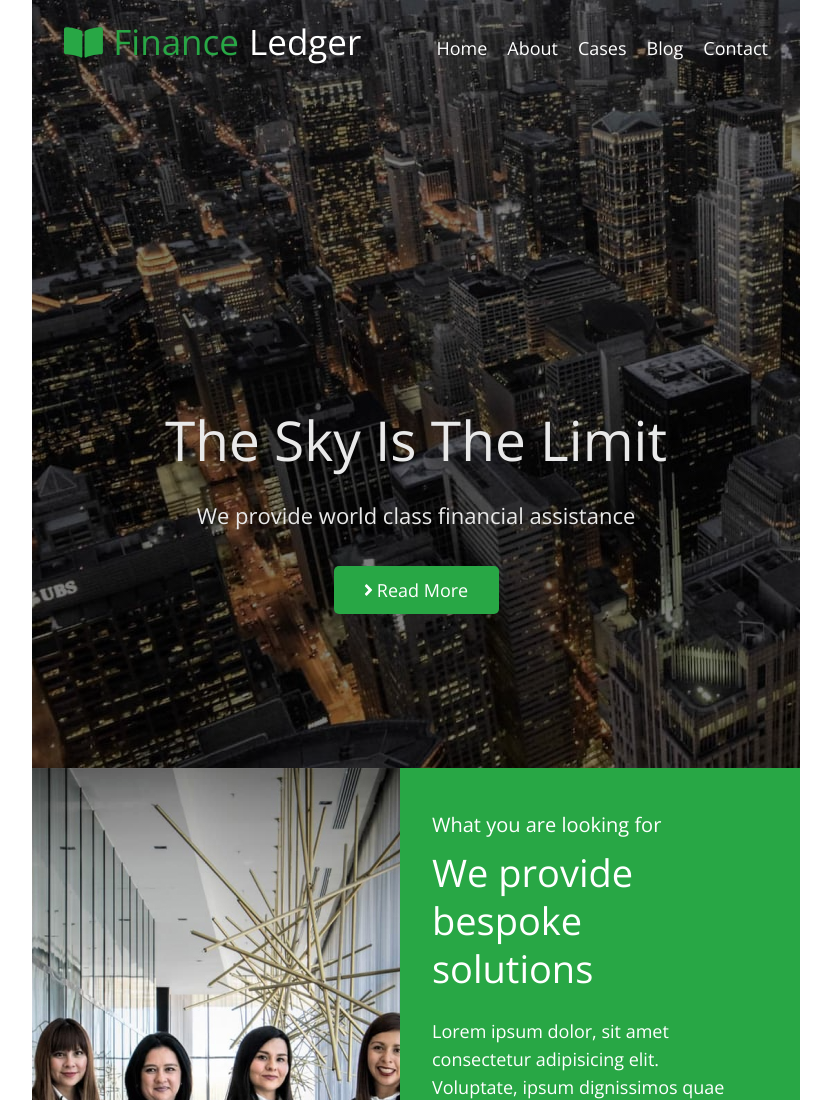
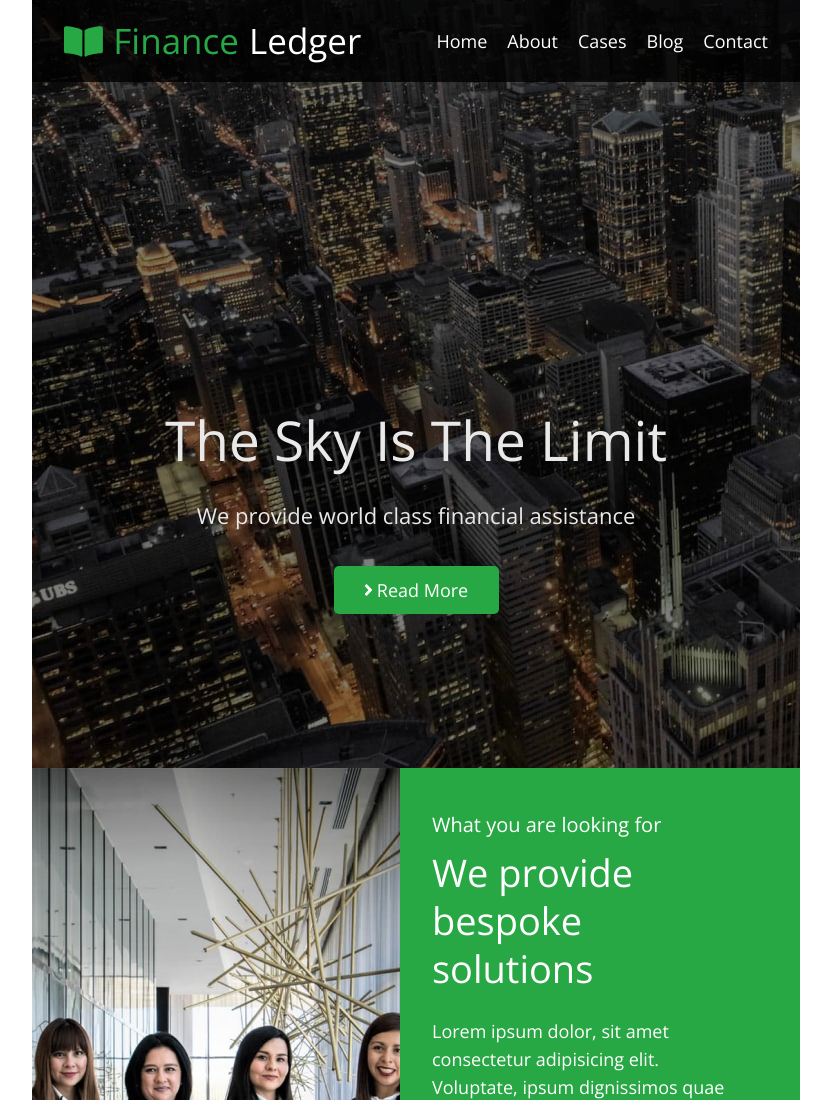
Before and after one commit to havr1985/FinanceLeadger, a plain HTML site: page index.html in a window 1280 px wide. Shown: the top 1100 px of the page, without its empty margins (224-1055 px from the left). Drawn offline with nearby package versions, Linux system fonts and the light colour scheme.

Commit message:
mini upgrade

```diff
--- a/css/style.css
+++ b/css/style.css
@@ -18,6 +18,10 @@ p,
 ul,li{
     margin: 0;
     padding: 0;
+}
+
+html {
+    scroll-behavior: smooth;
 }
 
 img {
@@ -60,10 +64,15 @@ button{
 /* ========HEADER========= */
 
 .header-box {
-    position: absolute;
+    position: fixed;
     left: 50%;
     transform: translateX(-50%);
-    padding-top: 21px;
+    padding-top: 20px;
+    padding-bottom: 20px;
+    z-index: 100;
+    background-image: linear-gradient(0deg,
+                rgba(0, 0, 0, 0.8),
+                rgba(0, 0, 0, 0.8));
 }
 
 .logo-link {
@@ -71,7 +80,6 @@ button{
     justify-content: center;
     align-items: center;
     gap: 6px;
-    margin-bottom: 12px;
     font-size: 32px;
     line-height: 1.32;
     color: var(--primary-text-color);
```
